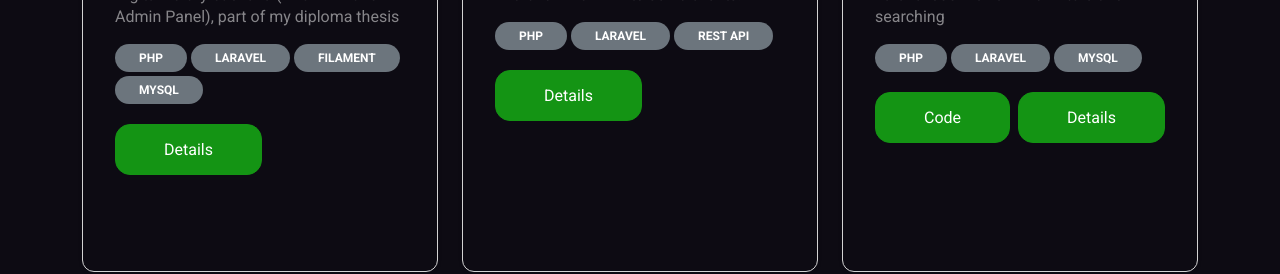
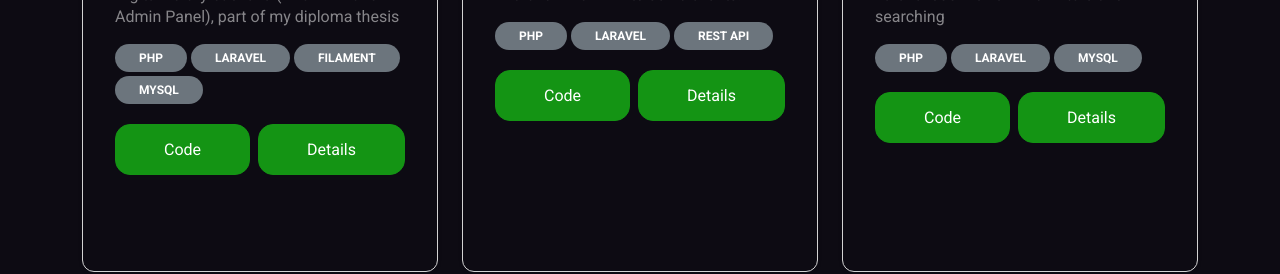
Before and after one commit to bogdanGR/portfolio, a Vue app: page /projects in a window 1280 px wide. Shown: the part 1968-2242 px from the top of the page. Built offline with nearby package versions, Linux system fonts and the light colour scheme.

Commit message:
Add links of gh to event management and digital lib projects

```diff
--- a/src/data/projects.js
+++ b/src/data/projects.js
@@ -64,7 +64,7 @@ export const projects = [
     long_description: "Laravel backend for the digital library: a REST API and an admin panel built with Filament. Delivers CRUD endpoints and management screens for catalog entities with validation and MySQL persistence.",
     image: new URL('@/assets/images/digital-lib-bo.png', import.meta.url).href,
     link: "",
-    github: "",
+    github: "https://github.com/bogdanGR/digital-lib-backend",
     technologies: ["Php","Laravel", "Filament", "MySQL"]
   },
   {
@@ -74,7 +74,7 @@ export const projects = [
     long_description: "A small Laravel REST API that serves event data. Supports CRUD operations, pagination and query parameters for date/category filters, returning clean JSON suitable for front-end consumption.",
     image: new URL('@/assets/images/event-manager.png', import.meta.url).href,
     link: "",
-    github: "",
+    github: "https://github.com/bogdanGR/event-management",
     technologies: ["Php","Laravel", "REST API"]
   },
   {
```
